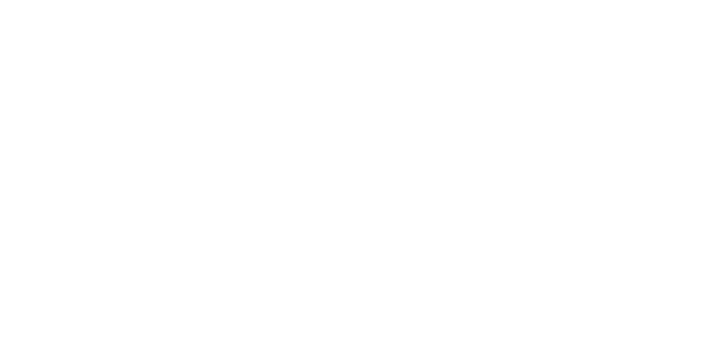
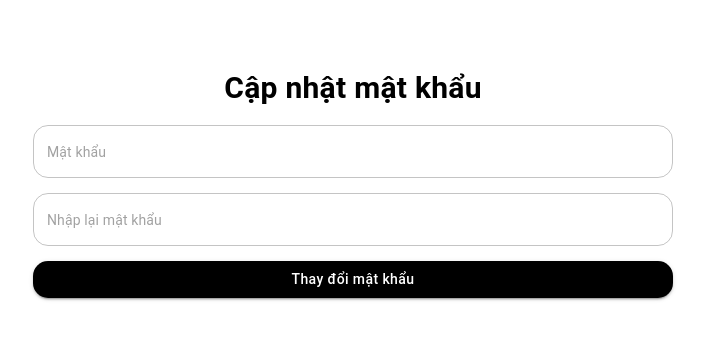
Before and after one commit to 19130017/e-footwear-ui, a React (Create React App) app: page /auth/reset-password in a window 1280 px wide. Before the commit this address had no page. Shown: the top 340 px of the page, without its empty margins (287-992 px from the left). Built offline with nearby package versions, Linux system fonts and the light colour scheme.

Commit message:
Reset, Verify Password

```diff
--- a/src/App.js
+++ b/src/App.js
@@ -2,7 +2,7 @@
 // layouts
 import { MainLayout, FullWidthLayout } from "~/layouts";
 // pages
-import { SignIn, SignUp, Forgot } from "~/pages/auth";
+import { SignIn, SignUp, Forgot, VerifyForgot } from "~/pages/auth";
 import Home from "~/pages/home";
 import Contact from "~/pages/contact";
 import About from "~/pages/about";
@@ -11,6 +11,7 @@
 import Profile from "~/components/profile";
 import OrderDetail from "~/components/order-detail";
 import ChangePassword from "~/components/change-password";
+import ResetPasswod from "./pages/auth/ResetPassword";
 
 function App() {
     const isLogin = true;
@@ -49,7 +50,9 @@
                     <Route path="/auth/sign-in" element={<SignIn />} />
                     <Route path="/auth/sign-up" element={<SignUp />} />
                     <Route path="/auth/forgot" element={<Forgot />} />
+                    <Route path="/auth/verify-forgot" element={<VerifyForgot />} />
                 </Route>
+                    <Route path="/auth/reset-password" element={<ResetPasswod />} />
             </Routes>
         </div>
     );
--- a/src/pages/auth/Auth.module.scss
+++ b/src/pages/auth/Auth.module.scss
@@ -7,7 +7,12 @@
     .content {
         border-radius: 1px solid #ccc;
         width: 50%;
-
+        .heading-reset {
+            font-size: 3rem;
+            font-weight: bold;
+            text-align: center;
+            margin-bottom: 1.5rem;
+        }
         .btn-facebook {
             font-size: 1.4rem;
             border-radius: 1.5rem;
--- /dev/null
+++ b/src/pages/auth/ResetPassword.js
@@ -0,0 +1,127 @@
+import { Box, Button, Grid, TextField, Typography } from "@mui/material";
+import style from "./Auth.module.scss";
+import classNames from "classnames/bind";
+import { Link } from "react-router-dom";
+import { Form, useForm } from "~/hooks/useForm";
+const cx = classNames.bind(style);
+
+function ResetPasswod() {
+  const initialValues = {
+    password: "",
+    confirmPassword: "",
+  };
+  const validate = (fieldValues = values) => {
+    let temp = { ...errors };
+    let tempEnable = { ...errorsEnable };
+    if ("password" in fieldValues) {
+      if (fieldValues.password === "") {
+        tempEnable.password = true;
+        temp.password = "Không được để trống.";
+      } else {
+        tempEnable.password = false;
+        temp.password = "";
+      }
+    }
+    if ("confirmPassword" in fieldValues) {
+      if (fieldValues.confirmPassword === "") {
+        tempEnable.confirmPassword = true;
+        temp.confirmPassword = "Không được để trống.";
+      } else if (fieldValues.confirmPassword !== values.password) {
+        tempEnable.confirmPassword = true;
+        temp.confirmPassword = "Mật khẩu không khớp.";
+      } else {
+        tempEnable.confirmPassword = false;
+        temp.confirmPassword = "";
+      }
+    }
+    setErrors({
+      ...temp,
+    });
+    setErrorsEnable({
+      ...tempEnable,
+    });
+    if (fieldValues === values) {
+      return Object.values(temp).every((x) => x === "");
+    }
+  };
+  const {
+    values,
+    setValues,
+    errors,
+    setErrors,
+    errorsEnable,
+    setErrorsEnable,
+    handleInputChange,
+    resetForm,
+  } = useForm(initialValues, true, validate);
+  const handleSubmit = (e) => {
+    e.preventDefault();
+    if (validate()) {
+      // xử lý tiếp
+      resetForm();
+    }
+  };
+  return (
+    <Box className={cx("wrapper")} sx={{ marginTop: "50px" }}>
+      <Box className={cx("content")}>
+        <Typography className={cx("heading-reset")}>
+          Cập nhật mật khẩu
+        </Typography>
+        <Form onSubmit={handleSubmit}>
+          <Box>
+            <TextField
+              name="password"
+              variant="outlined"
+              placeholder="Mật khẩu"
+              autoComplete="off"
+              value={values.password}
+              onChange={handleInputChange}
+              error={errorsEnable.password}
+              helperText={errors.password}
+              fullWidth
+              FormHelperTextProps={{ style: { fontSize: "1.4rem" } }}
+              InputProps={{
+                style: { borderRadius: "1.5rem", fontSize: "1.4rem" },
+              }}
+              InputLabelProps={{
+                style: { fontSize: "1.4rem" },
+              }}
+            />
+          </Box>
+          <Box sx={{ marginTop: "1.5rem" }}>
+            <TextField
+              name="confirmPassword"
+              placeholder="Nhập lại mật khẩu"
+              variant="outlined"
+              autoComplete="off"
+              value={values.confirmPassword}
+              onChange={handleInputChange}
+              error={errorsEnable.confirmPassword}
+              helperText={errors.confirmPassword}
+              fullWidth
+              FormHelperTextProps={{ style: { fontSize: "1.4rem" } }}
+              InputProps={{
+                style: { borderRadius: "1.5rem", fontSize: "1.4rem" },
+              }}
+              InputLabelProps={{
+                style: { fontSize: "1.4rem" },
+              }}
+            />
+          </Box>
+          <Box sx={{ marginTop: "1.5rem" }}>
+            <Button
+              type="submit"
+              variant="contained"
+              className={cx("btn-login")}
+              fullWidth
+            >
+              Thay đổi mật khẩu
+            </Button>
+          </Box>
+        </Form>
+      </Box>
+    </Box>
+  );
+}
+
+export default ResetPasswod;
--- /dev/null
+++ b/src/pages/auth/VerifyForgot.js
@@ -0,0 +1,67 @@
+import { Box, Button, Grid, TextField, Typography } from "@mui/material";
+import style from "./Auth.module.scss";
+import classNames from "classnames/bind";
+import { Link } from "react-router-dom";
+import { TitleFullWidth } from "~/components/header/FullWidthHeader";
+import { Form, useForm } from "~/hooks/useForm";
+import { height } from "@mui/system";
+const cx = classNames.bind(style);
+
+function VerifyForgot() {
+  return (
+    <Box className={cx("wrapper")}>
+      <Box className={cx("content")}>
+        <TitleFullWidth cx={cx} title="Cấp lại mật khẩu" />
+        <Box
+          sx={{
+            marginTop: "1.5rem",
+            display: "flex",
+            width: "100%",
+            justifyContent: "center",
+          }}
+        >
+          <Box
+            sx={{
+              width: "450px",
+              height: "450",
+              display: "flex",
+              flexDirection: "column",
+              borderRadius: "5px",
+              border: "1px solid #e0e0e0",
+              boxShadow: "0px 0px 10px 0px rgba(0,0,0,0.1)",
+            }}
+          >
+            <Typography
+              variant=""
+              className={cx("text")}
+              sx={{ lineHeight: "25px", padding: "2rem" }}
+            >
+              {" "}
+              Vui lòng kiểm tra email của bạn và làm theo hướng dẫn để được cấp
+              lại mật khẩu. Nếu không tìm thấy email trong hộp thư đến, vui lòng
+              kiểm tra hộp thư rác.
+            </Typography>
+
+            <Button
+              sx={{
+                marginTop: "1rem",
+                marginLeft: "25%",
+                marginBottom: "3rem",
+                width: "50%",
+                height: "50px",
+              }}
+              variant="contained"
+              className={cx("btn-login")}
+              component={Link}
+              to="/auth/sign-in"
+            >
+              Quay lại trang đăng nhập
+            </Button>
+          </Box>
+        </Box>
+      </Box>
+    </Box>
+  );
+}
+
+export default VerifyForgot;
--- a/src/pages/auth/index.js
+++ b/src/pages/auth/index.js
@@ -1,3 +1,5 @@
 export { default as SignIn } from "./SignIn";
 export { default as SignUp } from "./SignUp";
 export { default as Forgot } from "./Forgot";
+export { default as ResetPassword } from "./ResetPassword";
+export { default as VerifyForgot} from "./VerifyForgot";
```
Also changed, not shown: src/routes/publicRoutes.js (added).
